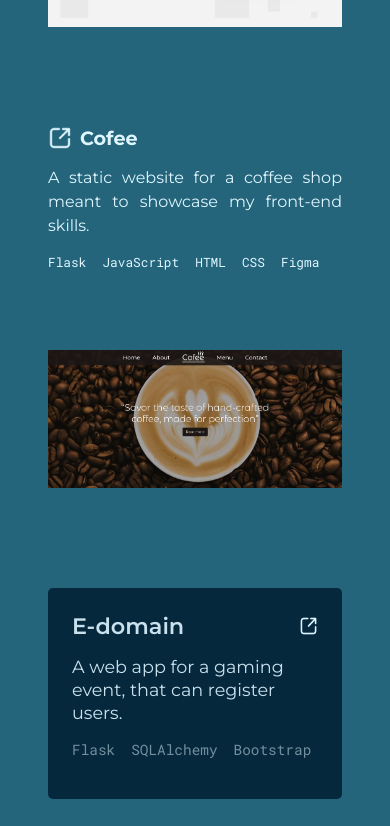
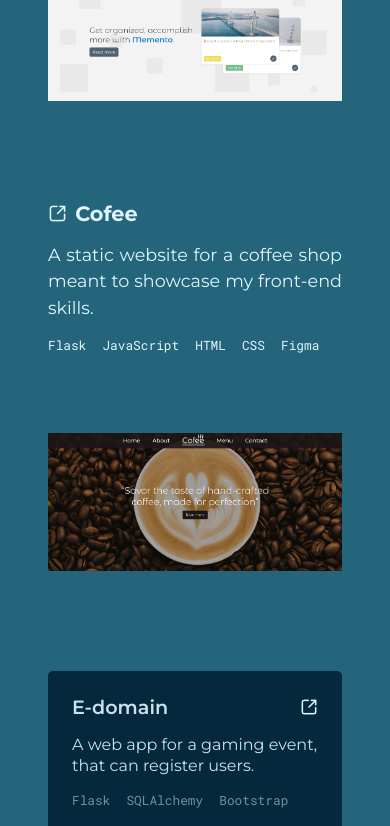
Before and after one commit to Tharushag/portfolio-3, a React (Create React App) app: page / in a window 390 px wide. Shown: the part 1171-1997 px from the top of the page. Built offline with nearby package versions, Linux system fonts and the light colour scheme.

Commit message:
fix mobile font-size

```diff
--- a/package.json
+++ b/package.json
@@ -11,6 +11,7 @@
     "@testing-library/user-event": "^13.5.0",
     "react": "^18.2.0",
     "react-dom": "^18.2.0",
+    "react-router-dom": "^6.10.0",
     "react-scripts": "5.0.1",
     "web-vitals": "^2.1.4"
   },
--- a/public/style.css
+++ b/public/style.css
@@ -33,7 +33,7 @@ ul {
 #landing-page {
   background-color: #06283d;
   background-image: linear-gradient(to bottom, #06283d, #24657b);
-  height: calc(100vh - 4rem); /* Set the height to whatever value you need */
+  height: 100vh;
 }
 
 /* Navigation bar */
@@ -428,7 +428,7 @@ nav li {
   align-items: center;
   color: #DFF6FF !important;
   display: flex;
-  font-size: clamp(1.2rem, 1.6vw, 1.5rem);
+  font-size: clamp(1.3rem, 1.6vw, 1.5rem);
   font-weight: 700;
   width: fit-content;
 }
@@ -438,8 +438,8 @@ nav li {
 }
 
 .title img {
-  height: 1.5rem;
-  width: 1.5rem;
+  height: clamp(1.2rem, 1.6vw, 1.5rem);
+  width: clamp(1.2rem, 1.6vw, 1.5rem);
 }
 
 .title:first-child img {
@@ -447,7 +447,7 @@ nav li {
 }
 
 .showcase-description p {
-  font-size: clamp(1rem, 1.3vw, 1.2rem);
+  font-size: clamp(1.1rem, 1.3vw, 1.2rem);
   line-height: 150%;
 }
 
@@ -576,17 +576,17 @@ nav li {
 }
 
 .project h1 {
-  font-size: 1.4rem;
+  font-size: clamp(1.2rem, 1.5vw, 1.4rem);
   font-weight: 600;
 }
 
 .project img {
-  height: 1.2rem;
-  width: 1.2rem;
+  height: clamp(1.1rem, 1.3vw, 1.2rem);
+  width: clamp(1.1rem, 1.3vw, 1.2rem);
 }
 
 .project p {
-  font-size: 1.1rem;
+  font-size: clamp(1rem, 1.2vw, 1.1rem);
   line-height: 130%;
 }
 
@@ -602,7 +602,7 @@ nav li {
 .project-tags p {
   color: #728F9E;
   font-family: "Roboto Mono", monospace;
-  font-size: .9rem;
+  font-size: clamp(.8rem, 1vw, .9rem);
   font-weight: 400;
 }
 
@@ -617,3 +617,26 @@ nav li {
     flex: 100%;
   }
 }
+
+/* 404 PAGE */
+
+.page-not-found {
+  align-items: center;
+  color: #DFF6FF;
+  display: flex;
+  flex-direction: column;
+  height: 100%;
+  justify-content: center;
+  left: 0;
+  position: absolute;
+  top: 0;
+  width: 100%;
+}
+
+.page-not-found h1 {
+  font-size: clamp(5rem, 16vw, 15rem);
+}
+
+.page-not-found p {
+  font-size: clamp(1rem, 1.3vw, 1.2rem);
+}
--- a/src/components/App.jsx
+++ b/src/components/App.jsx
@@ -1,7 +1,17 @@
+import { BrowserRouter as Router, Route, Routes } from 'react-router-dom'
 import Work from './Work';
+import PageNotFound from './PageNotFound';
 
 function App() {
-  return <Work />;
+  return (
+    <Router>
+        <Routes>
+          <Route exact path="/" element={<Work />} />
+          <Route exact path="/work" element={<Work />} />
+          <Route path="*" element={<PageNotFound />} />
+        </Routes>
+    </Router>
+  );
 }
 
 export default App;
--- /dev/null
+++ b/src/components/PageNotFound.jsx
@@ -0,0 +1,15 @@
+import Navbar from "./Navbar";
+
+function PageNotFound() {
+  return (
+    <section id="landing-page">
+      <Navbar />
+      <div className="page-not-found">
+        <h1>404</h1>
+        <p>Page not found.</p>
+      </div>
+    </section>
+  );
+}
+
+export default PageNotFound;
```
Also changed, not shown: 1 other file (tests, documents, lock files or other folders).
